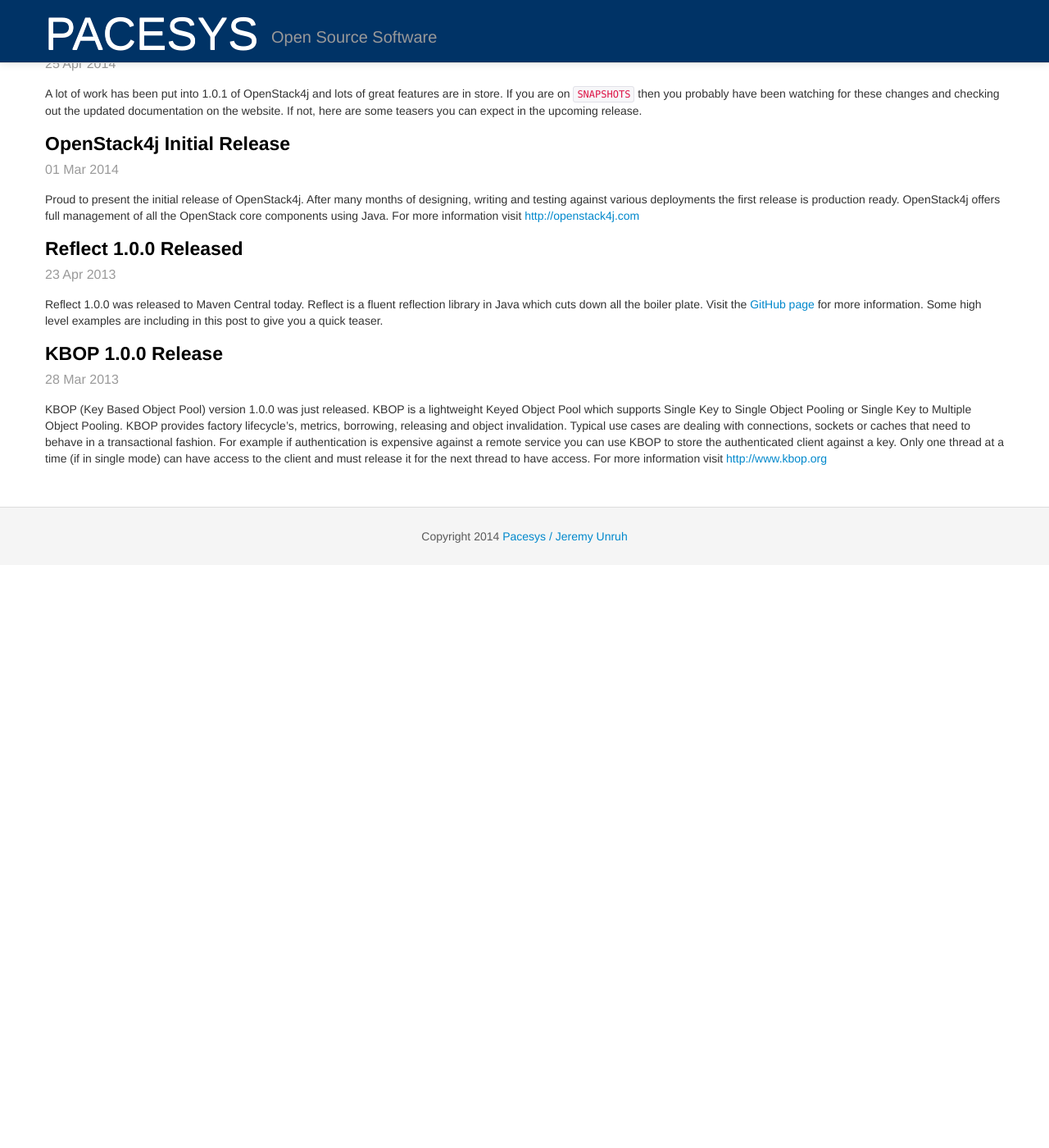
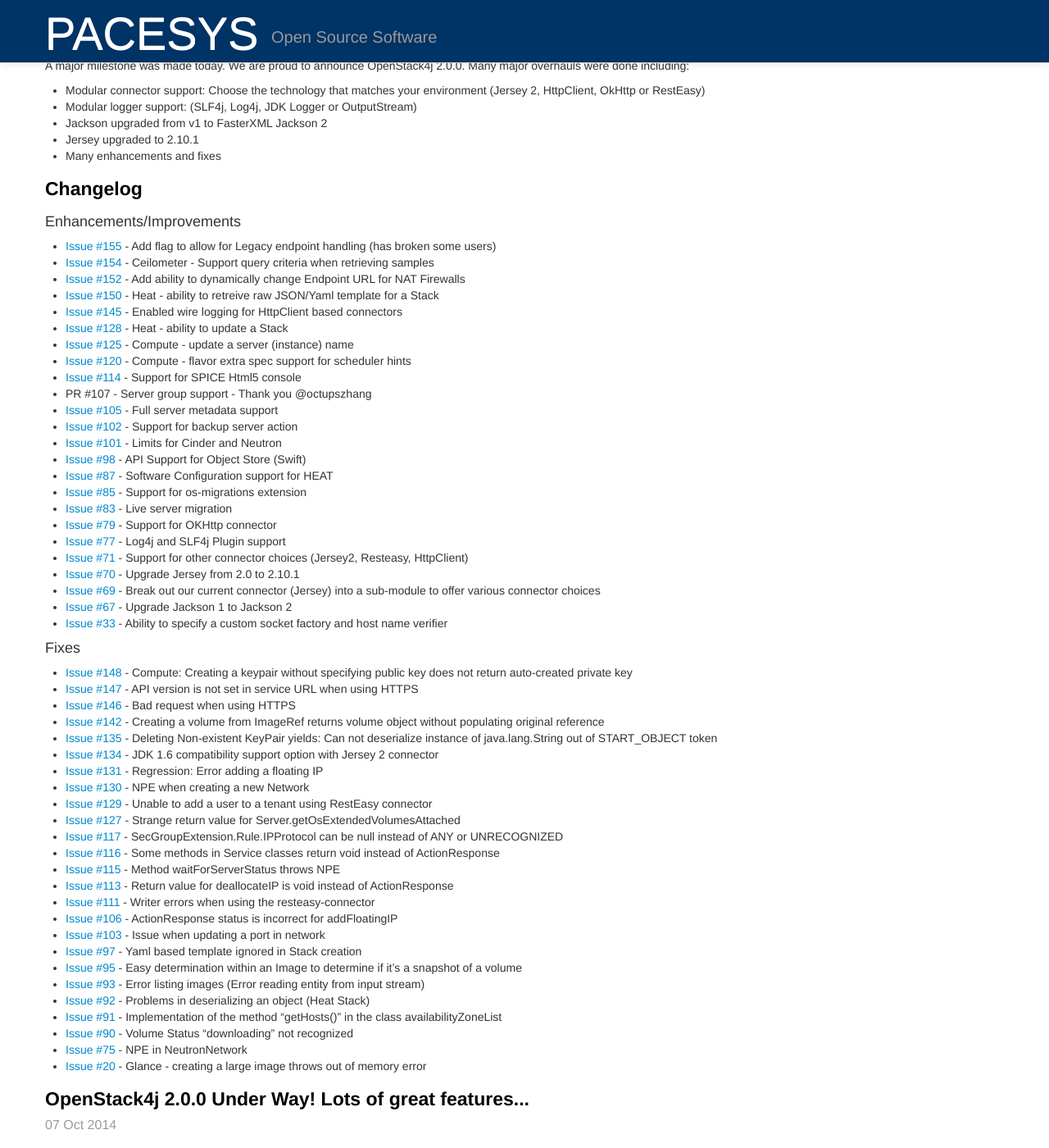
Before and after one commit to gondor/pacesys, a Jekyll site: the page built from index.html, in a window 1280 px wide and 1400 px high, scrolled down 926 px. Shown: the whole window at 82% size. Built offline with Jekyll 4.4.1, drawn with Linux system fonts in a browser that asks for light colours; the list of posts is cut into pages by our own code; before the commit the page ends 1615 px from its top, so only the background shows below that; some of the changed text lies outside the part shown.

Commit message:
site updates

```diff
--- a/_posts/2014-10-07-openstack4j-upcoming-2.0.0.md
+++ b/_posts/2014-10-07-openstack4j-upcoming-2.0.0.md
@@ -6,7 +6,7 @@ tags: [release, openstack4j, news]
 
 Our next major release will be 2.0.0.  We are excited to offer some great major improvements.  Some of these improvements coming in v2 are:
 
-* Modular Design - Choose a connector that matches your environment (Jersey 2, Resteasy or HttpClient).  Choose a Logging module that matches your environment (SL4J, Log4J, JDK, etc) and OpenStack4j will log to it.
+* Modular Design - Choose a connector that matches your environment (Jersey 2, Resteasy or HttpClient).  Choose a Logging module that matches your environment (SLF4j, Log4j, JDK, etc) and OpenStack4j will log to it.
 * Jackson 1.x has been upgraded to FasterXML Jackson v2
 * The default Jersey 2 connector is now at 2.10.1
 * Configuration options (timeouts, SSL Context, verifiers, etc)
--- /dev/null
+++ b/_posts/2014-12-09-openstack4j-2.0.0-release.md
@@ -0,0 +1,70 @@
+---
+layout: post
+title: OpenStack4j 2.0.0 Released
+tags: [release, openstack4j, news]
+---
+
+A major milestone was made today.  We are proud to announce OpenStack4j 2.0.0.  Many major overhauls were done including:
+
+* Modular connector support:  Choose the technology that matches your environment (Jersey 2, HttpClient, OkHttp or RestEasy)
+* Modular logger support: (SLF4j, Log4j, JDK Logger or OutputStream)
+* Jackson upgraded from v1 to FasterXML Jackson 2
+* Jersey upgraded to 2.10.1
+* Many enhancements and fixes
+
+### Changelog
+
+#### Enhancements/Improvements
+
+* [Issue #155](https://github.com/gondor/openstack4j/issues/155) - Add flag to allow for Legacy endpoint handling (has broken some users)
+* [Issue #154](https://github.com/gondor/openstack4j/issues/154) - Ceilometer - Support query criteria when retrieving samples
+* [Issue #152](https://github.com/gondor/openstack4j/issues/152) - Add ability to dynamically change Endpoint URL for NAT Firewalls
+* [Issue #150](https://github.com/gondor/openstack4j/issues/150) - Heat - ability to retreive raw JSON/Yaml template for a Stack
+* [Issue #145](https://github.com/gondor/openstack4j/issues/145) - Enabled wire logging for HttpClient based connectors
+* [Issue #128](https://github.com/gondor/openstack4j/issues/128) - Heat - ability to update a Stack
+* [Issue #125](https://github.com/gondor/openstack4j/issues/125) - Compute - update a server (instance) name
+* [Issue #120](https://github.com/gondor/openstack4j/issues/120) - Compute - flavor extra spec support for scheduler hints
+* [Issue #114](https://github.com/gondor/openstack4j/issues/114) - Support for SPICE Html5 console
+* PR    #107 - Server group support - Thank you @octupszhang
+* [Issue #105](https://github.com/gondor/openstack4j/issues/105) - Full server metadata support
+* [Issue #102](https://github.com/gondor/openstack4j/issues/102) - Support for backup server action
+* [Issue #101](https://github.com/gondor/openstack4j/issues/101) - Limits for Cinder and Neutron
+* [Issue #98](https://github.com/gondor/openstack4j/issues/98) - API Support for Object Store (Swift)
+* [Issue #87](https://github.com/gondor/openstack4j/issues/87) - Software Configuration support for HEAT
+* [Issue #85](https://github.com/gondor/openstack4j/issues/85) - Support for os-migrations extension
+* [Issue #83](https://github.com/gondor/openstack4j/issues/83) - Live server migration
+* [Issue #79](https://github.com/gondor/openstack4j/issues/79) - Support for OKHttp connector
+* [Issue #77](https://github.com/gondor/openstack4j/issues/77) - Log4j and SLF4j Plugin support
+* [Issue #71](https://github.com/gondor/openstack4j/issues/71) - Support for other connector choices (Jersey2, Resteasy, HttpClient)
+* [Issue #70](https://github.com/gondor/openstack4j/issues/70) - Upgrade Jersey from 2.0 to 2.10.1
+* [Issue #69](https://github.com/gondor/openstack4j/issues/69) - Break out our current connector (Jersey) into a sub-module to offer various connector choices
+* [Issue #67](https://github.com/gondor/openstack4j/issues/67) - Upgrade Jackson 1 to Jackson 2
+* [Issue #33](https://github.com/gondor/openstack4j/issues/33) - Ability to specify a custom socket factory and host name verifier
+
+#### Fixes
+
+* [Issue #148](https://github.com/gondor/openstack4j/issues/148) - Compute: Creating a keypair without specifying public key does not return auto-created private key
+* [Issue #147](https://github.com/gondor/openstack4j/issues/147) - API version is not set in service URL when using HTTPS
+* [Issue #146](https://github.com/gondor/openstack4j/issues/146) - Bad request when using HTTPS
+* [Issue #142](https://github.com/gondor/openstack4j/issues/142) - Creating a volume from ImageRef returns volume object without populating original reference
+* [Issue #135](https://github.com/gondor/openstack4j/issues/135) - Deleting Non-existent KeyPair yields: Can not deserialize instance of java.lang.String out of START_OBJECT token
+* [Issue #134](https://github.com/gondor/openstack4j/issues/134) - JDK 1.6 compatibility support option with Jersey 2 connector
+* [Issue #131](https://github.com/gondor/openstack4j/issues/131) - Regression: Error adding a floating IP
+* [Issue #130](https://github.com/gondor/openstack4j/issues/130) - NPE when creating a new Network
+* [Issue #129](https://github.com/gondor/openstack4j/issues/129) - Unable to add a user to a tenant using RestEasy connector
+* [Issue #127](https://github.com/gondor/openstack4j/issues/127) - Strange return value for Server.getOsExtendedVolumesAttached
+* [Issue #117](https://github.com/gondor/openstack4j/issues/117) - SecGroupExtension.Rule.IPProtocol can be null instead of ANY or UNRECOGNIZED
+* [Issue #116](https://github.com/gondor/openstack4j/issues/116) - Some methods in Service classes return void instead of ActionResponse
+* [Issue #115](https://github.com/gondor/openstack4j/issues/115) - Method waitForServerStatus throws NPE
+* [Issue #113](https://github.com/gondor/openstack4j/issues/113) - Return value for deallocateIP is void instead of ActionResponse
+* [Issue #111](https://github.com/gondor/openstack4j/issues/111) - Writer errors when using the resteasy-connector
+* [Issue #106](https://github.com/gondor/openstack4j/issues/106) - ActionResponse status is incorrect for addFloatingIP
+* [Issue #103](https://github.com/gondor/openstack4j/issues/103) - Issue when updating a port in network
+* [Issue #97](https://github.com/gondor/openstack4j/issues/97) - Yaml based template ignored in Stack creation
+* [Issue #95](https://github.com/gondor/openstack4j/issues/95) - Easy determination within an Image to determine if it's a snapshot of a volume
+* [Issue #93](https://github.com/gondor/openstack4j/issues/93) - Error listing images (Error reading entity from input stream)
+* [Issue #92](https://github.com/gondor/openstack4j/issues/92) - Problems in deserializing an object (Heat Stack)
+* [Issue #91](https://github.com/gondor/openstack4j/issues/91) - Implementation of the method "getHosts()" in the class availabilityZoneList
+* [Issue #90](https://github.com/gondor/openstack4j/issues/90) - Volume Status "downloading" not recognized
+* [Issue #75](https://github.com/gondor/openstack4j/issues/75) - NPE in NeutronNetwork
+* [Issue #20](https://github.com/gondor/openstack4j/issues/20) - Glance - creating a large image throws out of memory error
--- /dev/null
+++ b/_posts/2015-01-11-openstack4j-2.0.1-release.md
@@ -0,0 +1,25 @@
+---
+layout: post
+title: OpenStack4j 2.0.1 Released
+tags: [release, openstack4j, news]
+---
+
+#### Enhancements/Improvements
+
+* [Issue #182](https://github.com/gondor/openstack4j/issues/182) - os-availability-zone support
+* [Issue #177](https://github.com/gondor/openstack4j/issues/177) - Heat: Nested template support - Thanks @magixyu
+* [Issue #175](https://github.com/gondor/openstack4j/issues/175) - Implement os-floating-ip-dns resource
+* [Issue #174](https://github.com/gondor/openstack4j/issues/174) - Neutron: Ability to set DNS Nameserver and Host Route within SubnetBuilder
+* [Issue #173](https://github.com/gondor/openstack4j/issues/173) - Ceilometer: Ability to specify 'project' in obtaining samples using SampleCriteria
+* [Issue #171](https://github.com/gondor/openstack4j/issues/171) - Upload volume to image
+* [Issue #169](https://github.com/gondor/openstack4j/issues/169) - Update a neutron network
+* [Issue #165](https://github.com/gondor/openstack4j/issues/165) - volume migrate and force delete support
+* [Issue #164](https://github.com/gondor/openstack4j/issues/164) - Interface attachment support
+
+#### Fixes
+
+* [Issue #181](https://github.com/gondor/openstack4j/issues/181) - Can't get VNCConsoleURL using RestEasy connector
+* [Issue #172](https://github.com/gondor/openstack4j/issues/172) - ClassCastException with HttpClient-2.0.1 connecter while downloading image
+* [Issue #163](https://github.com/gondor/openstack4j/issues/163)  - State vs Status in the NeutronPort
+* [Issue #161](https://github.com/gondor/openstack4j/issues/161)  - Issue with attaching a Volume
+* [Issue #160](https://github.com/gondor/openstack4j/issues/160) - Adding users to a tenant is not working
--- a/index.html
+++ b/index.html
@@ -93,8 +93,8 @@ title: Pacesys Open Source
 				    </h3>
 
 				    <span class="post-date">{{ post.date | date_to_string }}</span>
+					{{ post.content }}
 
-				    {{ post.excerpt }}
 				  </div>
 				  {% endfor %}
 				</div>
```
Also changed, not shown: other parts of index.html (+1 -1 lines), 1 other file.
